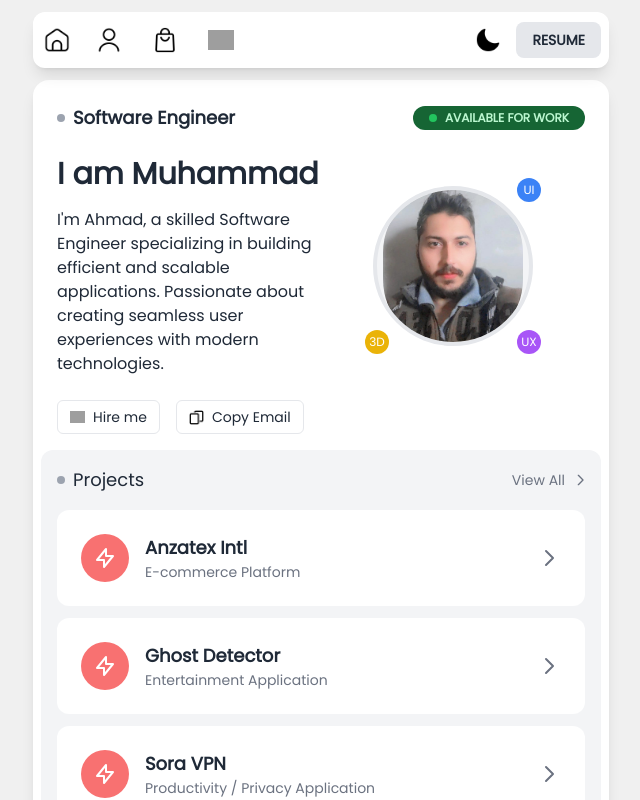
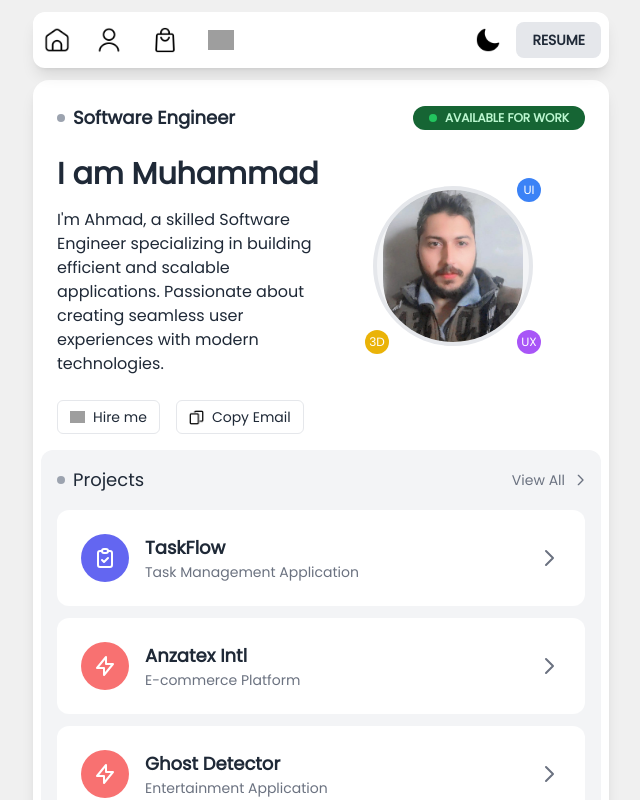
Before and after one commit to MuhammadAhmad338/MyOwnPortfolio, a Next.js app: page / in a window 1280 px wide. Shown: the top 800 px of the page, without its empty margins (319-959 px from the left). Built offline with nearby package versions, Linux system fonts and the light colour scheme; grey boxes are pictures that could not be loaded.

Commit message:
taskflow project added

```diff
--- a/app/components/AllProjects.tsx
+++ b/app/components/AllProjects.tsx
@@ -1,4 +1,3 @@
-import React from 'react';
 import { useSelector } from 'react-redux';
 import { useRouter } from 'next/navigation';
 
@@ -44,6 +43,53 @@ const AllProjects = () => {
         </div>
       </div>
 
+
+      <div
+        onClick={() => router.push("/product/taskflow")}
+        className={`${darkMode ? 'bg-zinc-800' : 'bg-white'
+          } rounded-xl p-6 mb-3 flex items-center justify-between w-full duration-200 cursor-pointer`}
+      >
+        <div className="flex items-center">
+          <div className="bg-indigo-500 w-12 h-12 rounded-full flex items-center justify-center text-white mr-4">
+            <svg
+              xmlns="http://www.w3.org/2000/svg"
+              className="h-6 w-6"
+              fill="none"
+              viewBox="0 0 24 24"
+              stroke="currentColor"
+            >
+              <path
+                strokeLinecap="round"
+                strokeLinejoin="round"
+                strokeWidth={2}
+                d="M9 5H7a2 2 0 00-2 2v12a2 2 0 002 2h10a2 2 0 002-2V7a2 2 0 00-2-2h-2M9 5a2 2 0 002 2h2a2 2 0 002-2M9 5a2 2 0 012-2h2a2 2 0 012 2m-6 9l2 2 4-4"
+              />
+            </svg>
+          </div>
+          <div>
+            <div className="font-bold text-lg">TaskFlow</div>
+            <div className={`${darkMode ? 'text-gray-400' : 'text-gray-500'} text-sm`}>
+              Task Management Application
+            </div>
+          </div>
+        </div>
+        <div className={`${darkMode ? 'text-gray-400' : 'text-gray-500'}`}>
+          <svg
+            xmlns="http://www.w3.org/2000/svg"
+            className="h-6 w-6"
+            fill="none"
+            viewBox="0 0 24 24"
+            stroke="currentColor"
+          >
+            <path
+              strokeLinecap="round"
+              strokeLinejoin="round"
+              strokeWidth={2}
+              d="M9 5l7 7-7 7"
+            />
+          </svg>
+        </div>
+      </div>
 
       <div
         onClick={() => router.push("/product/anzatexintl")}
--- a/app/page.tsx
+++ b/app/page.tsx
@@ -1,5 +1,4 @@
 'use client'
-
 import Link from 'next/link';
 import Image from 'next/image';
 import add from '../public/add.png';
--- a/app/product/[project]/page.tsx
+++ b/app/product/[project]/page.tsx
@@ -20,7 +20,7 @@ import anzatexintl1 from "../../../public/anzatexintl1.png";
 import anzatexintl2 from "../../../public/anzatexintl2.png";
 import anzatexintl3 from "../../../public/anzatexintl3.png";
 import ghostdetector from "../../../public/ghostdetector.png";
-
+import taskflow from '../../../public/taskflow.png';
 import ProjectComponent from "@/app/components/projectComponent";
 
 const Project = () => {
@@ -31,6 +31,23 @@ const Project = () => {
 
   const projectData: Record<string, any> = {
 
+    taskflow: {
+      title: "TaskFlow",
+      year: "2026",
+      imagemain: taskflow,
+      description:
+        "A modern task management and productivity mobile application for Android and iOS designed to help users stay organized and stay ahead.",
+      articledata: [
+        {
+          imgsrc: taskflow,
+          desc: "TaskFlow is designed to provide users with an intuitive, clean, and modern task tracking experience. Featuring pending and completed task stats, due dates, priority labels (Low, Medium, High), search, and recurrence settings (Daily, Weekly, Monthly).",
+          title: "TaskFlow App",
+          imgsrc1: taskflow,
+          solution:
+            "We built a feature-packed task management application focusing on exceptional UI/UX, smooth transitions, and simple task organization to keep users focused and organized."
+        },
+      ],
+    },
     anzatexintl: {
       title: "Anzatex Intl",
       year: "2026",
```
Also changed, not shown: public/taskflow.png (added).
